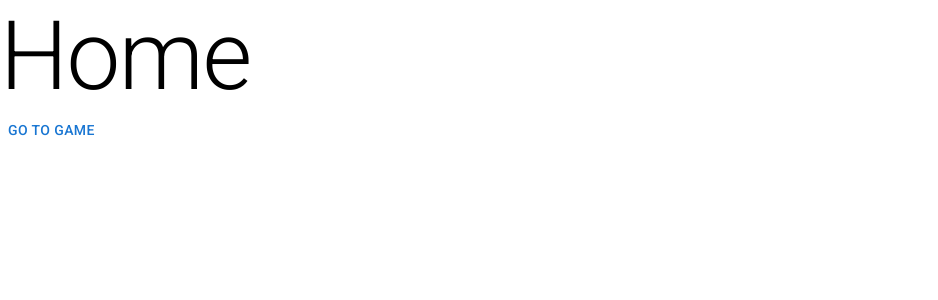
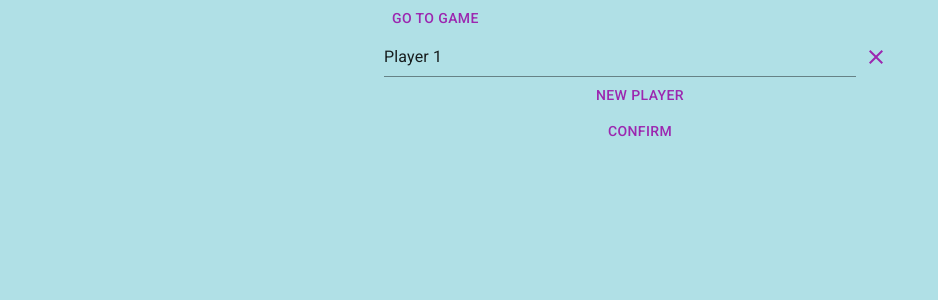
Before and after one commit to pmatos96/hint-quest, a Next.js app: page / in a window 1280 px wide. Shown: the top 300 px of the page, without its empty margins (0-938 px from the left). Built offline with nearby package versions, Linux system fonts and the light colour scheme.

Commit message:
feat: Adding Players setup draft

```diff
--- a/src/app/layout.tsx
+++ b/src/app/layout.tsx
@@ -3,6 +3,7 @@ import "@fontsource/roboto/300.css";
 import "@fontsource/roboto/400.css";
 import "@fontsource/roboto/500.css";
 import "@fontsource/roboto/700.css";
+import { Box, Container, containerClasses } from "@mui/material";
 
 export const metadata: Metadata = {
   title: "Hint Quest App",
@@ -16,7 +17,19 @@ export default function RootLayout({
 }>) {
   return (
     <html lang="en">
-      <body style={{ padding: 0, margin: 0 }}>{children}</body>
+      <body style={{ padding: 0, margin: 0 }}>
+        <Box
+          sx={{
+            width: "100vw",
+            height: "100vh",
+            backgroundColor: "powderblue",
+            paddingLeft: 0,
+            paddingRight: 0,
+          }}
+        >
+          {children}
+        </Box>
+      </body>
     </html>
   );
 }
--- a/src/app/page.tsx
+++ b/src/app/page.tsx
@@ -1,16 +1,74 @@
+"use client";
 import Typography from "@mui/material/Typography";
 import Box from "@mui/material/Box";
 import Link from "next/link";
 import Button from "@mui/material/Button";
+import { IconButton, Input, Stack } from "@mui/material";
+import ClearIcon from "@mui/icons-material/Clear";
+import useManageLocalStorage from "@/hooks/useManageLocalStorage";
+import React from "react";
 
 export default function Home() {
+  const { players: storedPlayers, setPlayersList } = useManageLocalStorage();
+
+  const initialPlayersState = storedPlayers?.length === 0 ? [{ name: "Player 1", id: 1 }] : storedPlayers;
+
+  const [players, setPlayers] = React.useState(initialPlayersState);
+
+  const handlePlayerInputChange = (id: number, name: string) => {
+    const updatedPlayers = players.map((player) => {
+      if (player.id === id) {
+        return { ...player, name };
+      }
+      return player;
+    });
+    setPlayers(updatedPlayers);
+  };
+
+  const getMaxId = () => {
+    return players.reduce((maxId, player) => Math.max(maxId, player.id), 0);
+  };
+
+  const handleNewPlayerField = () => {
+    const newPlayer = { name: `Player ${players.length + 1}`, id: getMaxId() + 1 };
+    setPlayers([...players, newPlayer]);
+  };
+
+  const handleRemovePlayer = (id: number) => {
+    const updatedPlayers = players.filter((player) => player.id !== id);
+    setPlayers(updatedPlayers);
+  };
+
   return (
     <div>
-      <Box>
-        <Typography variant="h1">Home</Typography>
+      <Box width="40%" margin="auto">
         <Link href="/game">
-          <Button>Go to game</Button>
+          <Button color="secondary">Go to game</Button>
         </Link>
+        <Stack component="form">
+          {players.map((player) => (
+            <Box key={player.id} width="100%" display={"flex"} justifyContent="space-between">
+              <Input
+                fullWidth
+                value={player.name}
+                onChange={(e: React.ChangeEvent<HTMLInputElement>) => {
+                  const { value } = e.target;
+                  handlePlayerInputChange(player.id, value);
+                }}
+                color="secondary"
+              />
+              <IconButton color="secondary" onClick={() => handleRemovePlayer(player.id)}>
+                <ClearIcon color="secondary" />
+              </IconButton>
+            </Box>
+          ))}
+          <Button color="secondary" onClick={handleNewPlayerField}>
+            New player
+          </Button>
+          <Button color="secondary" onClick={() => setPlayersList(players)}>
+            Confirm
+          </Button>
+        </Stack>
       </Box>
     </div>
   );
--- /dev/null
+++ b/src/hooks/useManageLocalStorage.tsx
@@ -0,0 +1,54 @@
+"use client";
+import { useState, useEffect, useCallback } from "react";
+
+type Player = {
+  id: number;
+  name: string;
+};
+
+type PlayerList = Player[];
+
+const useManageLocalStorage = () => {
+  const [players, setPlayers] = useState<PlayerList>(() => {
+    const storedPlayers = localStorage.getItem("players");
+    return storedPlayers ? JSON.parse(storedPlayers) : [];
+  });
+
+  useEffect(() => {
+    localStorage.setItem("players", JSON.stringify(players));
+  }, [players]);
+
+  const addPlayer = useCallback((name: string) => {
+    setPlayers((prevPlayers) => [...prevPlayers, { id: prevPlayers.length, name }]);
+  }, []);
+
+  const removePlayer = useCallback((id: number) => {
+    setPlayers((prevPlayers) => prevPlayers.filter((player) => player.id !== id));
+  }, []);
+
+  const clearPlayers = useCallback(() => {
+    setPlayers([]);
+  }, []);
+
+  const setPlayersList = useCallback((playersList: PlayerList) => {
+    setPlayers(playersList);
+  }, []);
+
+  const checkExistingPlayer = useCallback(
+    (name: string) => {
+      return players.some((player) => player.name === name);
+    },
+    [players]
+  );
+
+  return {
+    players,
+    addPlayer,
+    removePlayer,
+    clearPlayers,
+    setPlayersList,
+    checkExistingPlayer,
+  };
+};
+
+export default useManageLocalStorage;
```
Also changed, not shown: 1 other file (tests, documents, lock files or other folders).
